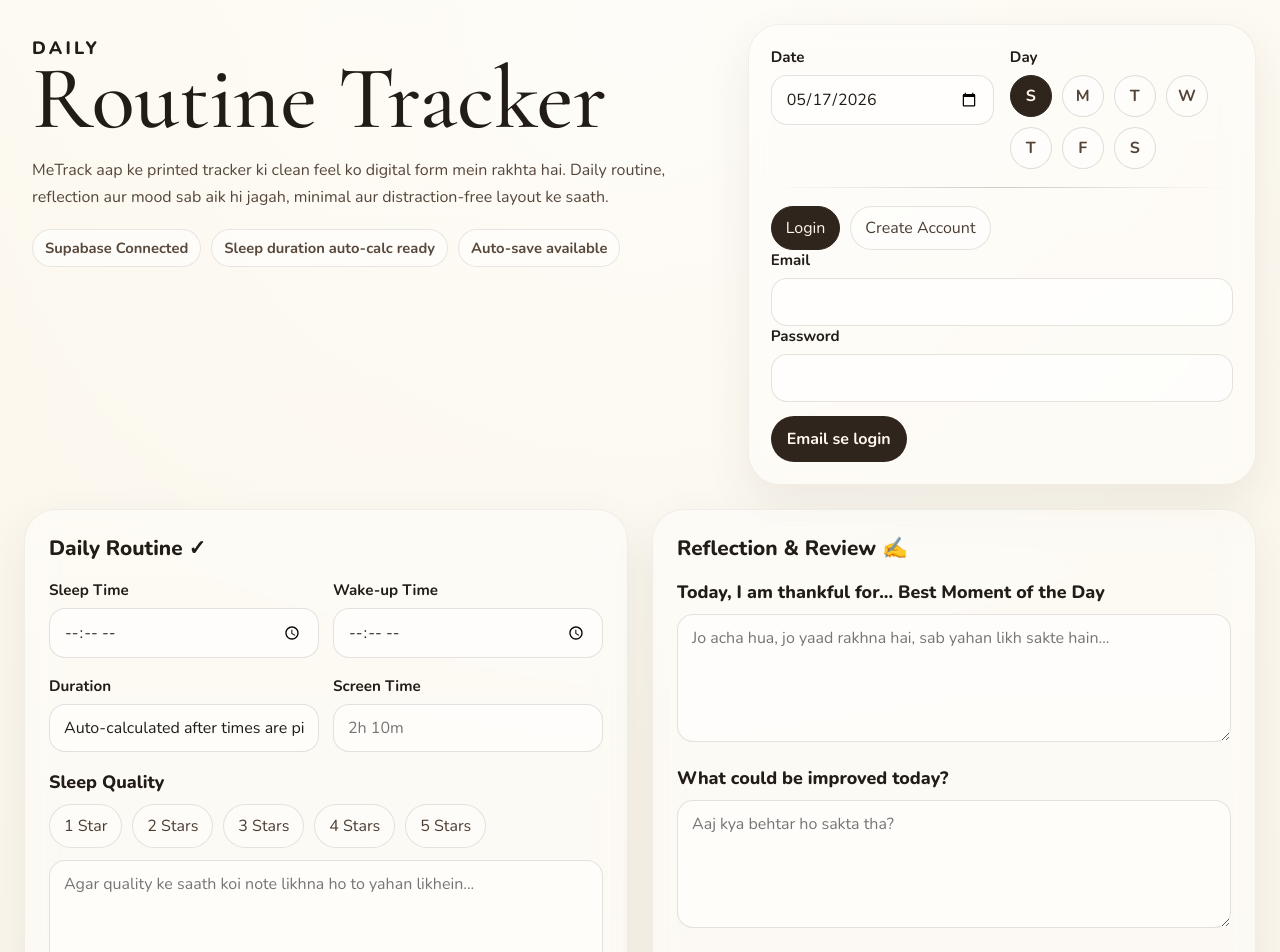
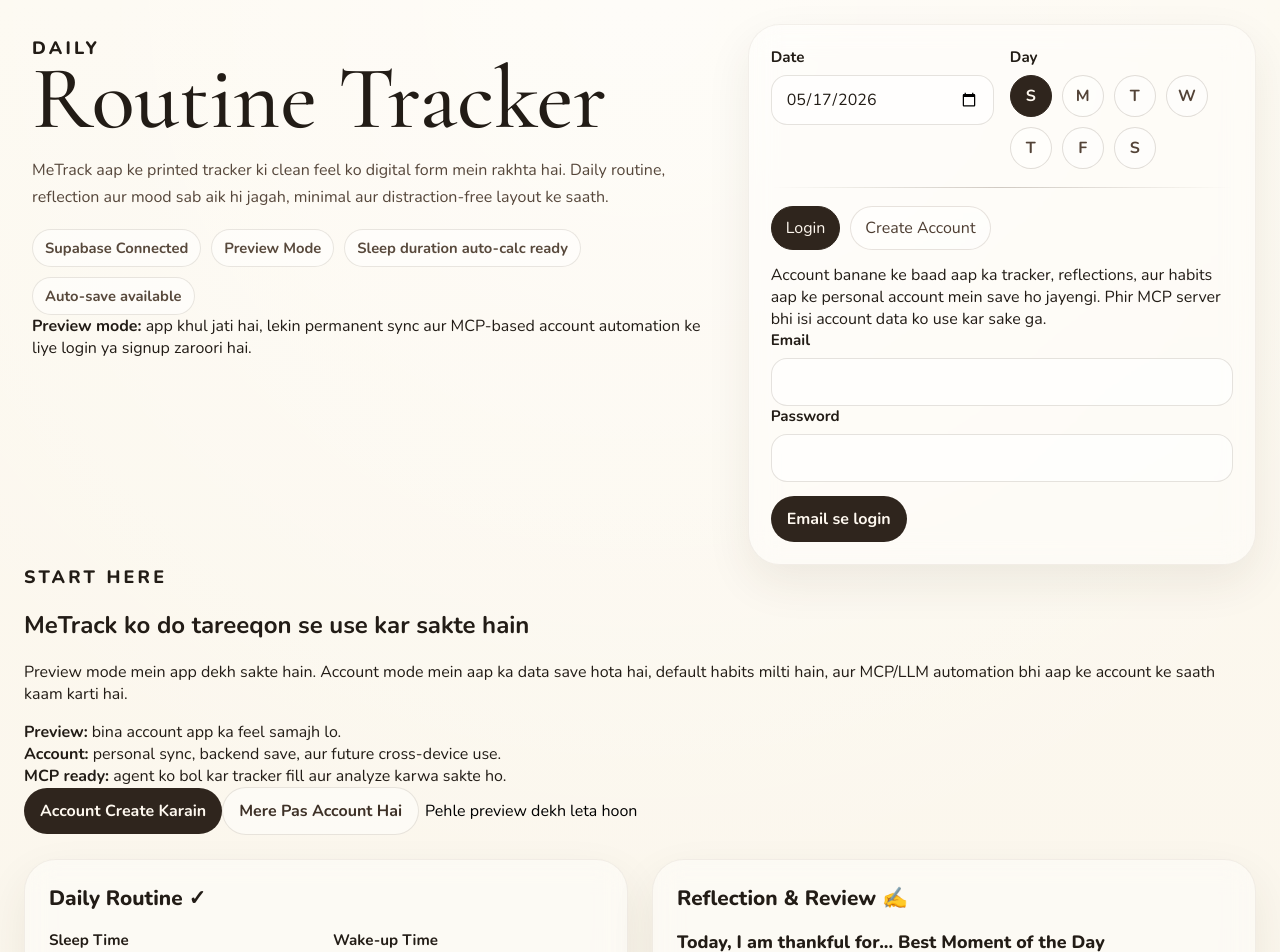
Before and after one commit to nadeem12q/easy_tracker, a React (Vite) app: page / in a window 1280 px wide. Shown: the top 952 px of the page. Built offline with nearby package versions, Linux system fonts and the light colour scheme; no server answers.

Commit message:
Polish onboarding and auth experience

```diff
--- a/src/App.jsx
+++ b/src/App.jsx
@@ -83,6 +83,9 @@
   const [authForm, setAuthForm] = useState({ email: "", password: "" });
   const [newHabit, setNewHabit] = useState("");
   const [feedback, setFeedback] = useState(null);
+  const [showWelcome, setShowWelcome] = useState(() => {
+    return window.localStorage.getItem("metrack-welcome-dismissed") !== "yes";
+  });
 
   const weekday = useMemo(() => weekdayFromDate(date), [date]);
   const sleepDuration = useMemo(
@@ -206,6 +209,13 @@
     await load(date);
   }
 
+  function dismissWelcome(mode = "preview") {
+    if (mode === "preview") {
+      window.localStorage.setItem("metrack-welcome-dismissed", "yes");
+    }
+    setShowWelcome(false);
+  }
+
   if (loading || !entry) {
     return (
       <main className="app-shell">
@@ -228,11 +238,19 @@
 
           <div className="toolbar">
             <span className="pill">{hasSupabaseConfig ? "Supabase Connected" : "Env Pending"}</span>
+            <span className="pill">{session?.user ? "Account Mode" : "Preview Mode"}</span>
             <span className="pill">
               {sleepDuration ? `Sleep: ${sleepDuration}` : "Sleep duration auto-calc ready"}
             </span>
             <span className="pill">{saving ? "Saving..." : "Auto-save available"}</span>
           </div>
+
+          {!session?.user ? (
+            <div className="guest-note">
+              <strong>Preview mode:</strong> app khul jati hai, lekin permanent sync aur MCP-based
+              account automation ke liye login ya signup zaroori hai.
+            </div>
+          ) : null}
         </div>
 
         <aside className="hero-panel">
@@ -258,6 +276,9 @@
               <div className="section-divider" />
               <span className="field-label">Signed In</span>
               <div className="subtle-note">{session.user.email || "Active user"}</div>
+              <div className="subtle-note">
+                Aap ka data ab aap ke account ke saath Supabase par sync ho raha hai.
+              </div>
               <div className="toolbar">
                 <button type="button" className="action secondary" onClick={handleLogout}>
                   Logout
@@ -283,6 +304,12 @@
                 >
                   Create Account
                 </button>
+              </div>
+
+              <div className="auth-note">
+                Account banane ke baad aap ka tracker, reflections, aur habits aap ke personal
+                account mein save ho jayengi. Phir MCP server bhi isi account data ko use kar sake
+                ga.
               </div>
 
               <Field label="Email">
@@ -319,6 +346,57 @@
         <div className={cx("alert", feedback.type === "error" ? "error" : "success")}>
           {feedback.message}
         </div>
+      ) : null}
+
+      {showWelcome && !session?.user ? (
+        <section className="welcome-panel">
+          <div className="welcome-copy">
+            <p className="eyebrow">Start Here</p>
+            <h2 className="welcome-title">MeTrack ko do tareeqon se use kar sakte hain</h2>
+            <p className="welcome-text">
+              Preview mode mein app dekh sakte hain. Account mode mein aap ka data save hota hai,
+              default habits milti hain, aur MCP/LLM automation bhi aap ke account ke saath kaam
+              karti hai.
+            </p>
+            <div className="welcome-points">
+              <div className="welcome-point">
+                <strong>Preview:</strong> bina account app ka feel samajh lo.
+              </div>
+              <div className="welcome-point">
+                <strong>Account:</strong> personal sync, backend save, aur future cross-device use.
+              </div>
+              <div className="welcome-point">
+                <strong>MCP ready:</strong> agent ko bol kar tracker fill aur analyze karwa sakte ho.
+              </div>
+            </div>
+          </div>
+
+          <div className="welcome-actions">
+            <button
+              type="button"
+              className="action"
+              onClick={() => {
+                setAuthMode("signup");
+                dismissWelcome("account");
+              }}
+            >
+              Account Create Karain
+            </button>
+            <button
+              type="button"
+              className="action secondary"
+              onClick={() => {
+                setAuthMode("signin");
+                dismissWelcome("account");
+              }}
+            >
+              Mere Pas Account Hai
+            </button>
+            <button type="button" className="text-action" onClick={() => dismissWelcome("preview")}>
+              Pehle preview dekh leta hoon
+            </button>
+          </div>
+        </section>
       ) : null}
 
       <section className="page-grid">
```
